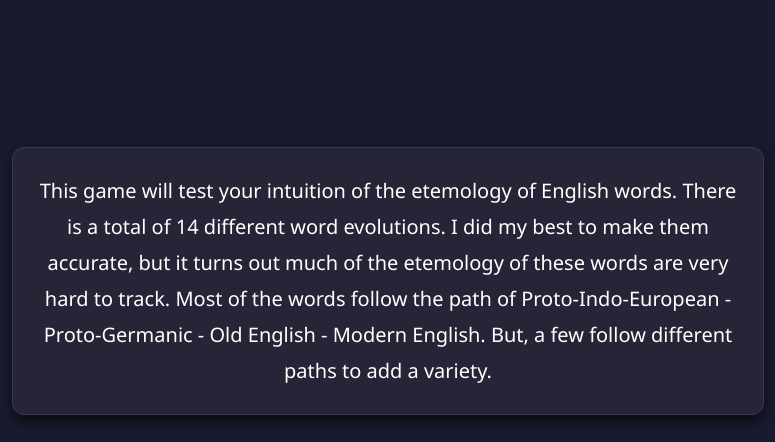
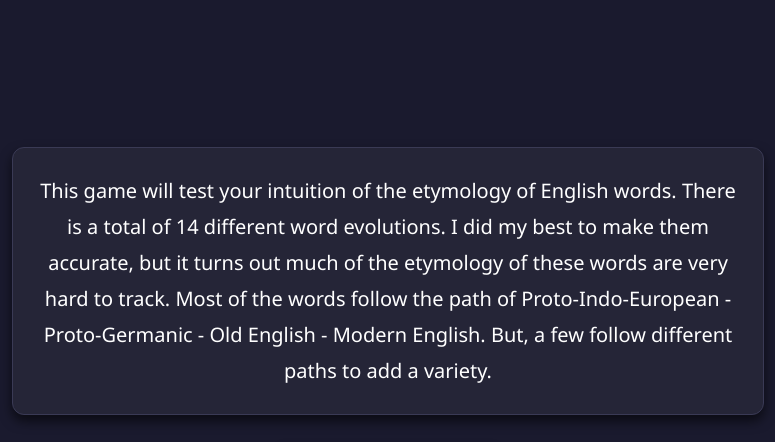
Before and after one commit to Willywombat-git/Indo-European-Word-Game, a plain HTML site: page Indo_European_Word_Game.html in a window 1280 px wide. Shown: the top 442 px of the page, 252-1027 px from the left. Drawn offline with Linux system fonts and the light colour scheme.

Commit message:
Small tweaks

```diff
--- a/Indo_European_Word_Game.html
+++ b/Indo_European_Word_Game.html
@@ -22,7 +22,7 @@
 
 
         /* Introduction container */
-        #intro, #final {
+        .intro, #final {
             text-align: center;
             font-size: 20px; /* Slightly larger font for readability */
             line-height: 1.8; /* Increased line spacing for better focus */
@@ -346,17 +346,17 @@
 <body>
     <main>
         <div id="opening">
-            <p id="intro">
-                This game will test your intuition of the etemology of English words.
+            <p class="intro">
+                This game will test your intuition of the etymology of English words.
                 There is a total of 14 different word evolutions.
                 I did my best to make them accurate, but it turns out
-                much of the etemology of these words are very hard to track.
+                much of the etymology of these words are very hard to track.
                 Most of the words follow the path of Proto-Indo-European -
                 Proto-Germanic - Old English - Modern English.
                 But, a few follow different paths to add a variety.
             </p>
             <a id="startButton" class="button" href="#">Click to Start</a>
-            <p id="intro">
+            <p class="intro">
                 Try to guess what the modern english word is with the least amount of translations. Most are Nouns. The lower the score the better.
             </p>
         </div>
```
